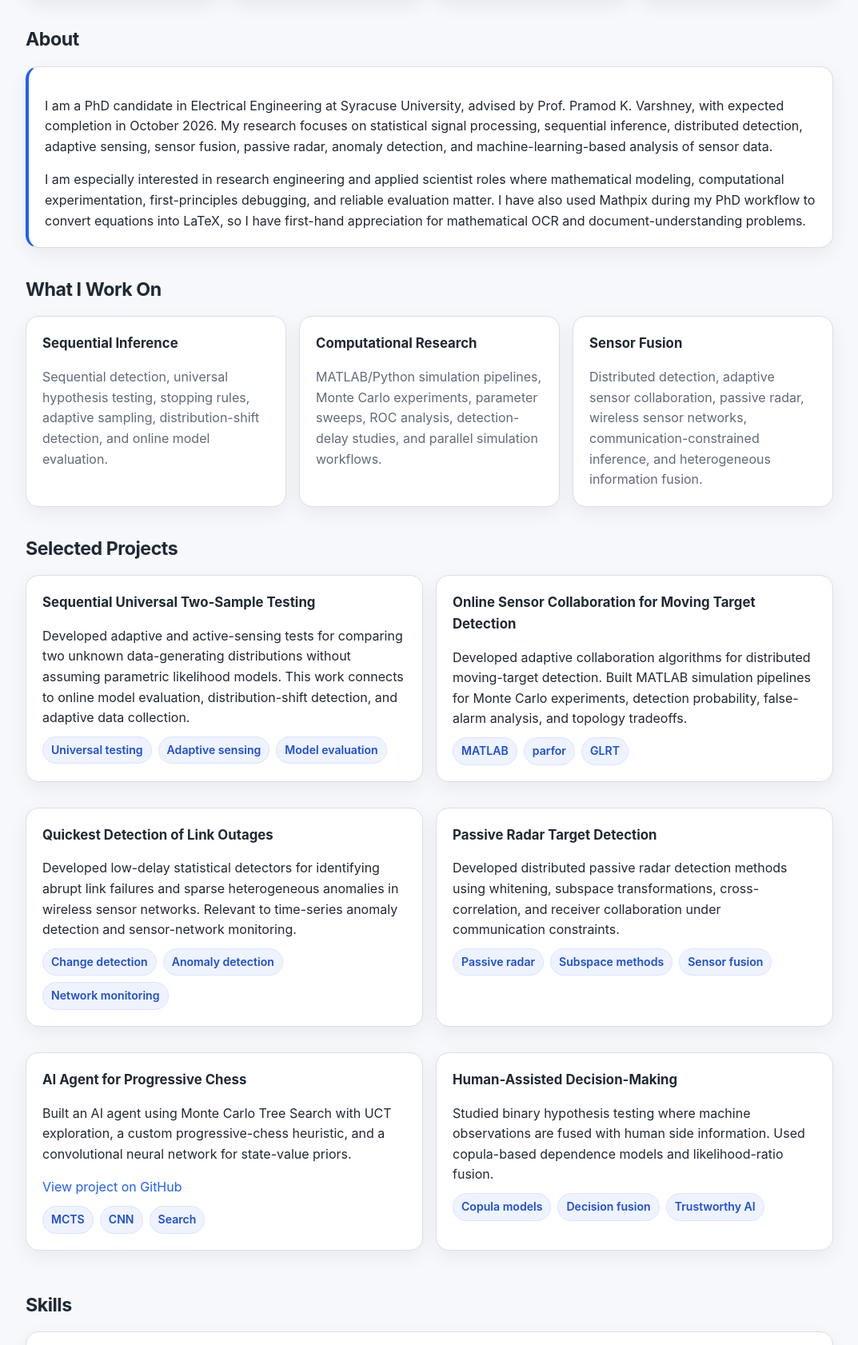
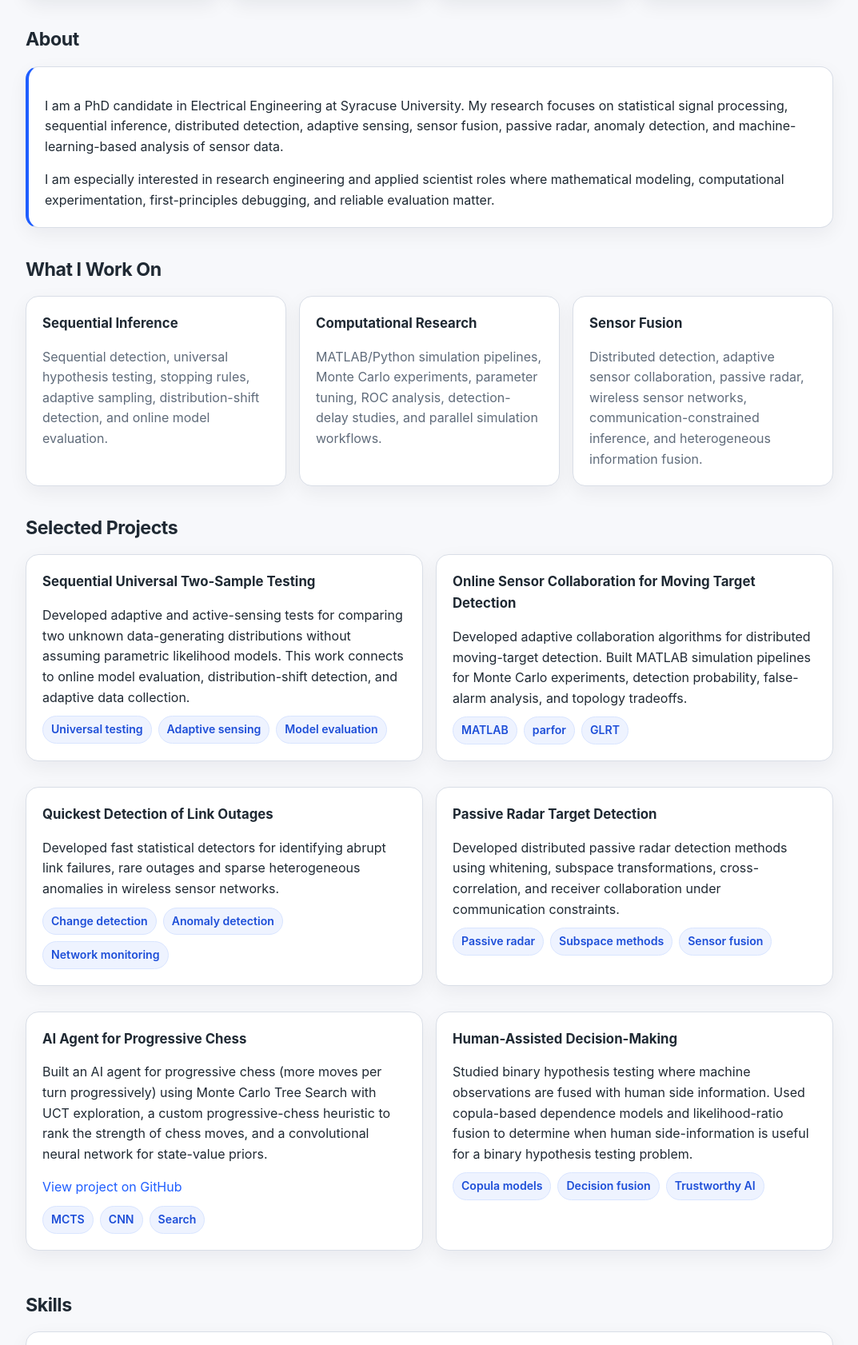
Before and after one commit to nandans16/nandansriranga.github.io, a plain HTML site: page index.html in a window 1280 px wide. Shown: the part 587-2269 px from the top of the page at 80% size, without its empty margins (103-1176 px from the left). Drawn offline with Linux system fonts and the light colour scheme.

Commit message:
Update index.html

```diff
--- a/index.html
+++ b/index.html
@@ -299,8 +299,7 @@
       <h2>About</h2>
       <div class="card highlight">
         <p>
-          I am a PhD candidate in Electrical Engineering at Syracuse University, advised by
-          Prof. Pramod K. Varshney, with expected completion in October 2026. My research
+          I am a PhD candidate in Electrical Engineering at Syracuse University. My research
           focuses on statistical signal processing, sequential inference, distributed detection,
           adaptive sensing, sensor fusion, passive radar, anomaly detection, and machine-learning-based
           analysis of sensor data.
@@ -309,9 +308,7 @@
         <p>
           I am especially interested in research engineering and applied scientist roles where
           mathematical modeling, computational experimentation, first-principles debugging, and
-          reliable evaluation matter. I have also used Mathpix during my PhD workflow to convert
-          equations into LaTeX, so I have first-hand appreciation for mathematical OCR and
-          document-understanding problems.
+          reliable evaluation matter.
         </p>
       </div>
     </section>
@@ -331,7 +328,7 @@
         <div class="card">
           <h3>Computational Research</h3>
           <p class="muted">
-            MATLAB/Python simulation pipelines, Monte Carlo experiments, parameter sweeps,
+            MATLAB/Python simulation pipelines, Monte Carlo experiments, parameter tuning,
             ROC analysis, detection-delay studies, and parallel simulation workflows.
           </p>
         </div>
@@ -382,9 +379,8 @@
         <div class="card project">
           <div class="project-title">Quickest Detection of Link Outages</div>
           <p>
-            Developed low-delay statistical detectors for identifying abrupt link failures and
-            sparse heterogeneous anomalies in wireless sensor networks. Relevant to time-series
-            anomaly detection and sensor-network monitoring.
+            Developed fast statistical detectors for identifying abrupt link failures, rare outages and
+            sparse heterogeneous anomalies in wireless sensor networks.
           </p>
           <div class="chips">
             <span class="chip">Change detection</span>
@@ -410,8 +406,8 @@
         <div class="card project">
           <div class="project-title">AI Agent for Progressive Chess</div>
           <p>
-            Built an AI agent using Monte Carlo Tree Search with UCT exploration, a custom
-            progressive-chess heuristic, and a convolutional neural network for state-value priors.
+            Built an AI agent for progressive chess (more moves per turn progressively) using Monte Carlo Tree Search with UCT exploration, a custom
+            progressive-chess heuristic to rank the strength of chess moves, and a convolutional neural network for state-value priors.
           </p>
           <p>
             <a href="https://github.com/nandans16/progchessAI" target="_blank">View project on GitHub</a>
@@ -427,7 +423,8 @@
           <div class="project-title">Human-Assisted Decision-Making</div>
           <p>
             Studied binary hypothesis testing where machine observations are fused with human
-            side information. Used copula-based dependence models and likelihood-ratio fusion.
+            side information. Used copula-based dependence models and likelihood-ratio fusion to determine when human side-information is useful
+            for a binary hypothesis testing problem.
           </p>
           <div class="chips">
             <span class="chip">Copula models</span>
```
